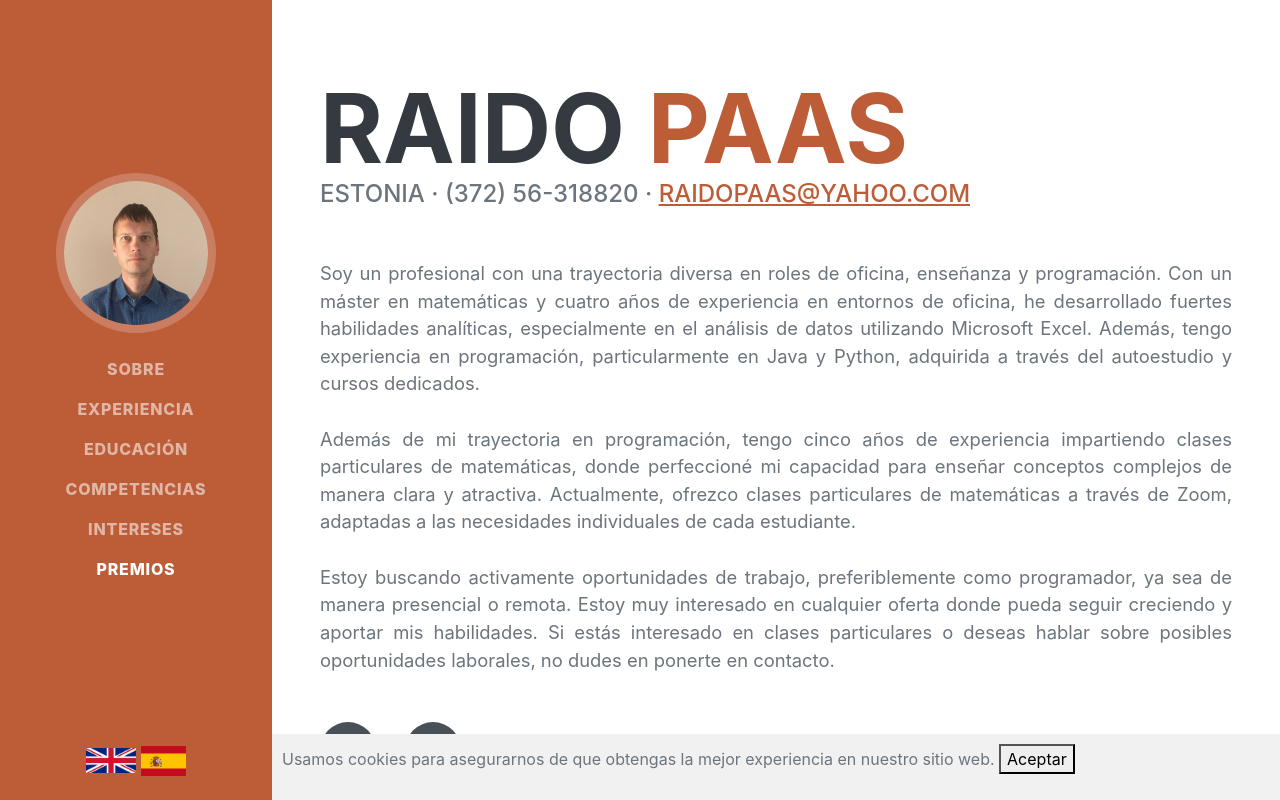
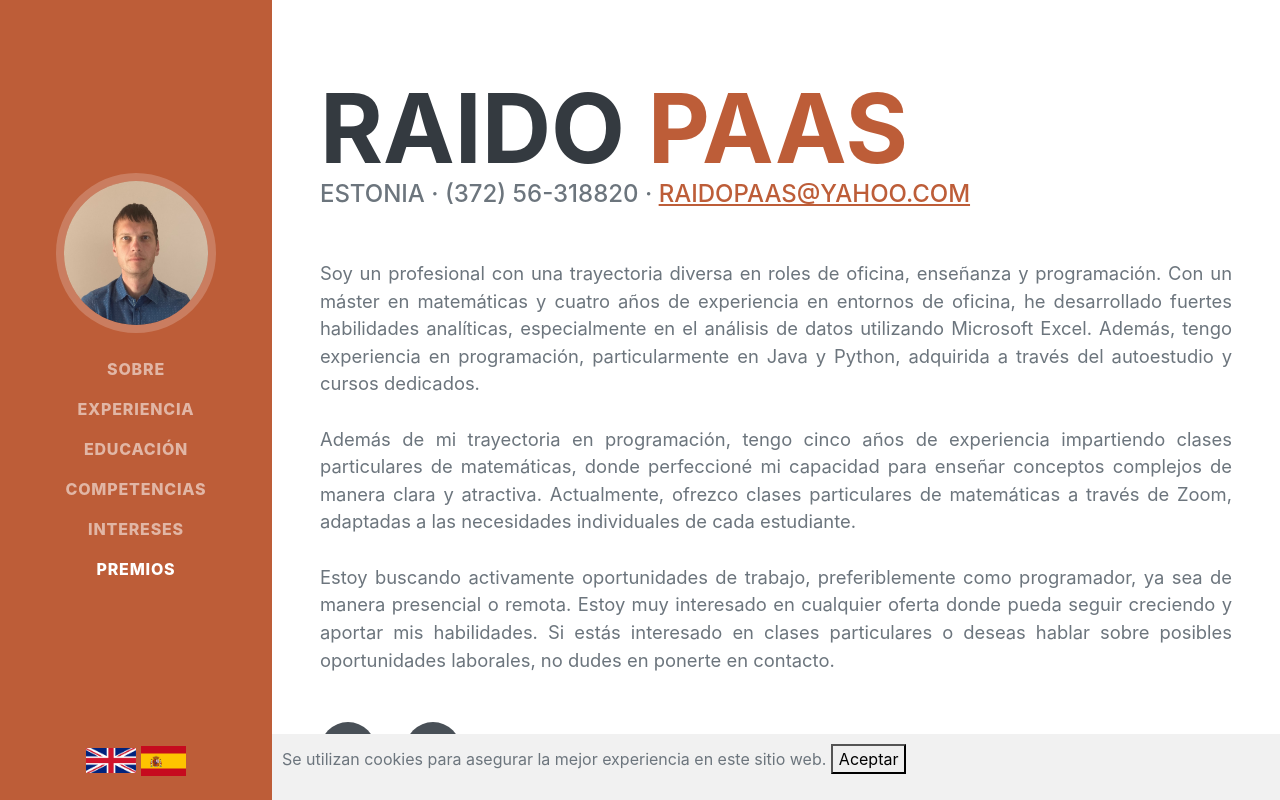
Before and after one commit to raidopaas/website, a plain HTML site: page index/es.html in a window 1280 px wide. Shown: the top 800 px of the page. Drawn offline with nearby package versions, Linux system fonts and the light colour scheme; a web font is replaced by a local one.

Commit message:
changed the accept cookies message

```diff
--- a/index/es.html
+++ b/index/es.html
@@ -198,7 +198,7 @@ Estoy buscando activamente oportunidades de trabajo, preferiblemente como progra
         </div>
 
         <div id="cookieConsent" style="display:none; background-color: #f1f1f1; padding: 10px; position: fixed; bottom: 0; width: 100%; text-align: center;">
-            <p>Usamos cookies para asegurarnos de que obtengas la mejor experiencia en nuestro sitio web.
+            <p>Se utilizan cookies para asegurar la mejor experiencia en este sitio web.
               <button onclick="acceptCookies()">Aceptar</button>
             </p>
         </div>
```
Also changed, not shown: index/en.html (+1 -1 lines).
